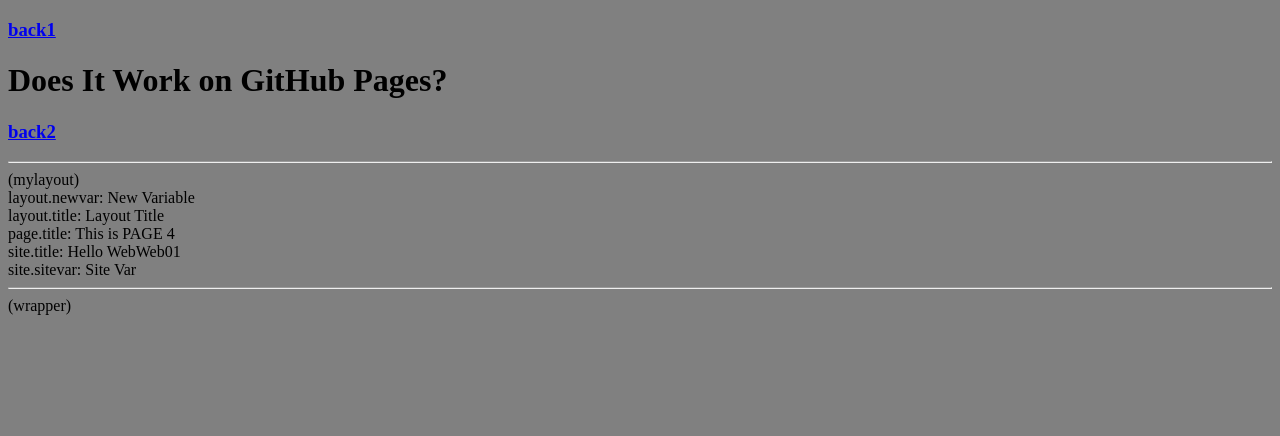
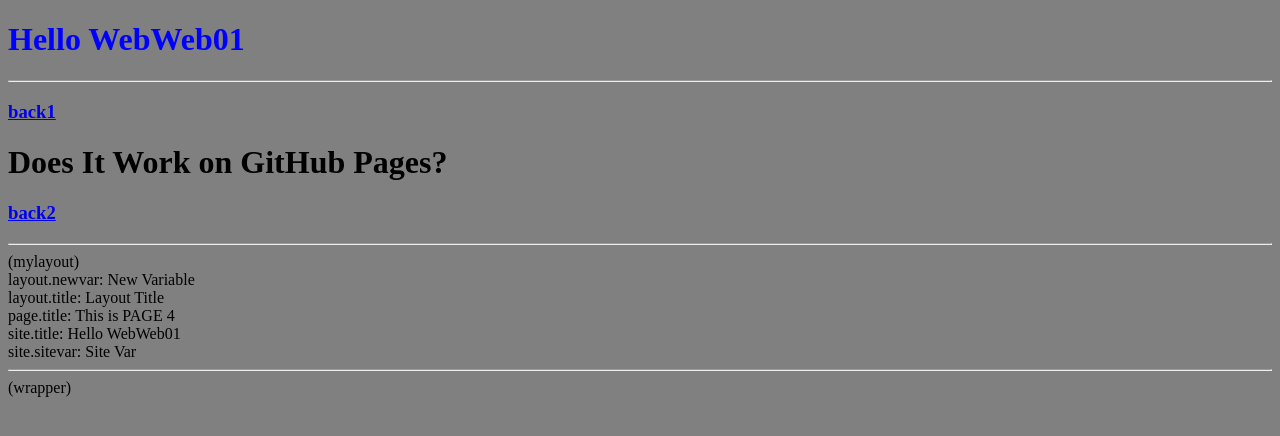
Before and after one commit to webjekyll/WebWeb01, a Jekyll site: the page built from page4.md, in a window 1280 px wide. Shown: the top 436 px of the page. Built offline with Jekyll 4.4.1, drawn with Linux system fonts in a browser that asks for light colours.

Commit message:
rmsbase WJ-WebWeb01

```diff
--- a/_config.yml
+++ b/_config.yml
@@ -1,5 +1,5 @@
 title: Hello WebWeb01
-description: (V021-20190703) WebWeb01 with jekyll-theme-hacker
+description: (V022-20190703) WebWeb01 with jekyll-theme-hacker
 email: e@ma.il
 show_downloads: false
 google_analytics:
--- /dev/null
+++ b/_includes/myheader.html
@@ -0,0 +1,2 @@
+<h1 style="color: {{ include.color }}">{{ site.title }}</h1>
+<hr>
--- a/_includes/mytop.html
+++ b/_includes/mytop.html
@@ -2,7 +2,7 @@
 <html lang="{{ site.lang | default: "en-US" }}">
 <head>
    <meta charset="utf-8">
-   <title>{{ site.title }}</title>
+   <title>{{ site.title }} XYZZY</title>
    <style>
    body {
       background-color: #808080;
--- a/_layouts/wrapper.html
+++ b/_layouts/wrapper.html
@@ -1,6 +1,7 @@
 
 {% include mytop.html %}
 <body>
+{% include myheader.html color="blue" %}
 {{ content }}
 <hr>
 (wrapper)
```
